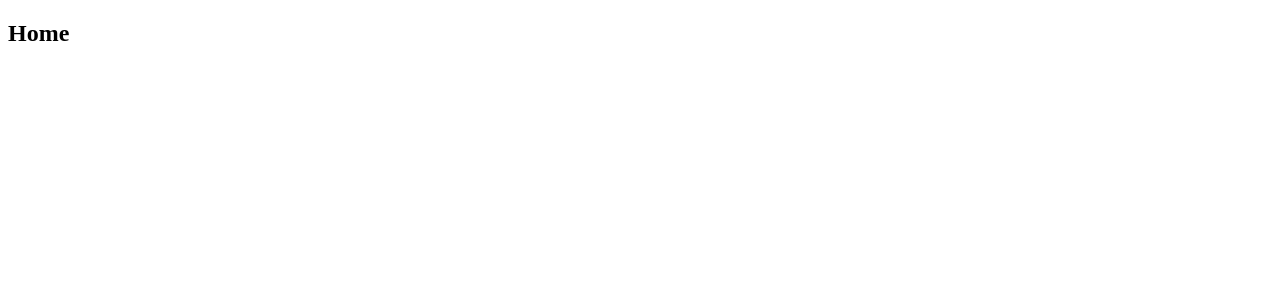
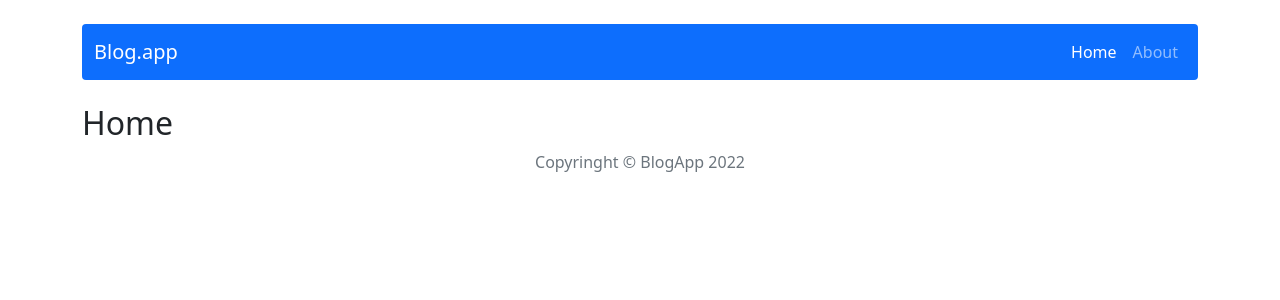
Before and after one commit to SapiannykSerhii/react-blog, a React (Create React App) app: page / in a window 1280 px wide. Shown: the top 300 px of the page. Built offline with nearby package versions, Linux system fonts and the light colour scheme.

Commit message:
add Footer/NavBar

```diff
--- a/src/App.js
+++ b/src/App.js
@@ -6,11 +6,15 @@
 import Home from "./components/pages/Home";
 import NotFound from "./components/pages/NotFound";
 import SinglePost from "./components/pages/SinglePost";
+import Footer from "./components/views/Footer";
+import Header from "./components/views/Header";
+
 
 
 function App() {
   return (
     <Container>
+      <Header/>
       <Routes>
         <Route path="/" element={ <Home/> }/>
         <Route path= "/post/:id" element= { <SinglePost/> }/>
@@ -19,6 +23,7 @@
         <Route path="/about" element = { <About/> } />
         <Route path="*" element = { <NotFound/> } />
       </Routes>
+      <Footer/>
     </Container>
   );
 }
--- /dev/null
+++ b/src/components/views/Footer.js
@@ -0,0 +1,9 @@
+
+
+const Footer = () => {
+  return (
+    <p className="text-center text-muted">Copyringht © BlogApp 2022</p>
+  )
+}
+
+export default Footer
--- /dev/null
+++ b/src/components/views/Header.js
@@ -0,0 +1,10 @@
+import NavBar from "./NavBar"
+
+
+const Header = () => {
+  return (
+    <NavBar/>
+  )
+}
+
+export default Header
--- /dev/null
+++ b/src/components/views/NavBar.js
@@ -0,0 +1,18 @@
+import { Container, Navbar, Nav } from 'react-bootstrap';
+import { NavLink } from 'react-router-dom';
+
+const NavBar = () => {
+  return (
+    <Navbar bg="primary" variant="dark" expand="lg" className="mt-4 mb-4 rounded">
+      <Container>
+        <Navbar.Brand href="/">Blog.app</Navbar.Brand>
+        <Nav className="ml-auto">
+          <Nav.Link as={NavLink} to="/">Home</Nav.Link>
+          <Nav.Link as={NavLink} to="/about">About</Nav.Link>
+        </Nav>
+      </Container>
+    </Navbar>
+  )
+}
+
+export default NavBar;
--- a/src/index.js
+++ b/src/index.js
@@ -4,6 +4,7 @@
 import { BrowserRouter } from 'react-router-dom';
 import App from './App';
 import store from './Redux/store'
+import 'bootstrap/dist/css/bootstrap.min.css';
 
 ReactDOM.render(
   <React.StrictMode>
```
